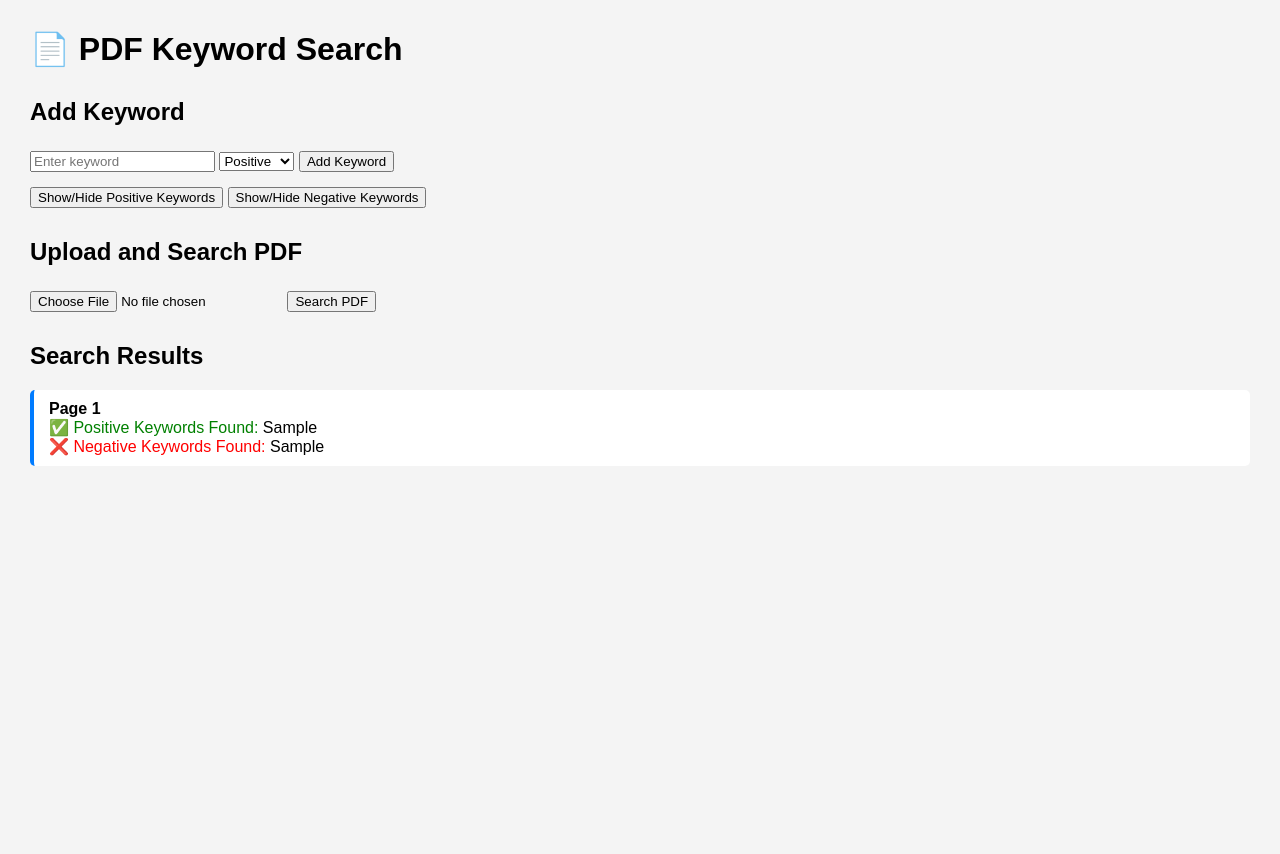
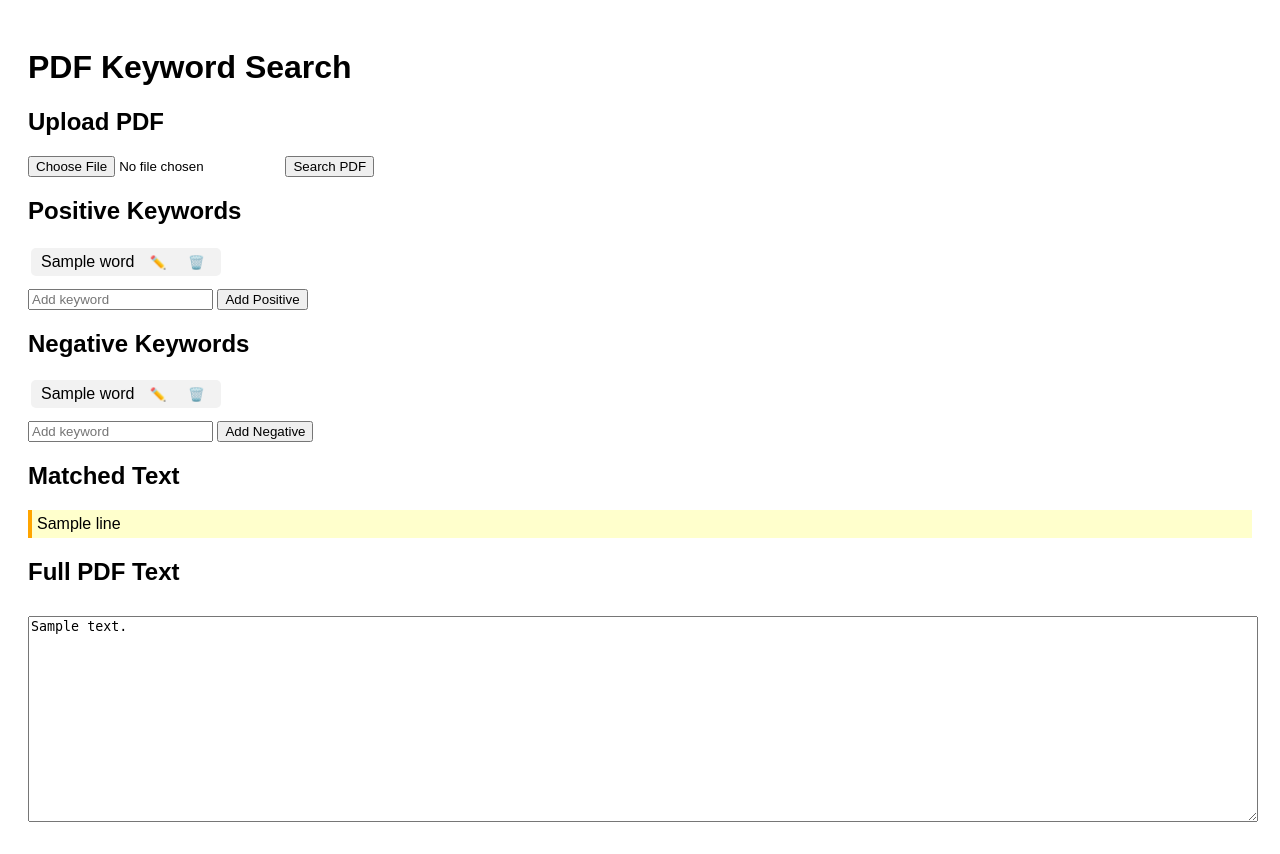
Before and after one commit to Aaronicc/pdf-keyword-search, a Flask app: template templates/index.html in a window 1280 px wide. Before the commit the page ends 466 px from the top, so only its background shows below. Run offline with Flask 3, Linux system fonts and the light colour scheme; the template is opened without the code that fills it: most values are stand-ins (such as "Sample title", 1, 10 or a date in 2020).

Commit message:
Update index.html

```diff
--- a/templates/index.html
+++ b/templates/index.html
@@ -4,98 +4,92 @@
     <meta charset="UTF-8">
     <title>PDF Keyword Search</title>
     <style>
-        body {
-            font-family: Arial, sans-serif;
-            margin: 30px;
-            background-color: #f4f4f4;
-        }
-        h2 {
-            margin-top: 30px;
-        }
-        .result-box {
-            background: #fff;
-            border-left: 4px solid #007BFF;
-            padding: 10px 15px;
-            margin: 10px 0;
-            border-radius: 5px;
-        }
-        .toggle-section {
-            margin-top: 10px;
-        }
-        .keyword-list {
-            display: none;
-            margin: 10px 0;
-            padding-left: 20px;
-        }
-        button {
-            margin-top: 5px;
-        }
+        body { font-family: Arial, sans-serif; padding: 20px; }
+        textarea { width: 100%; height: 200px; margin-top: 10px; }
+        .keyword-group { margin-bottom: 10px; }
+        .keyword { display: inline-block; background: #f2f2f2; padding: 5px 10px; margin: 3px; border-radius: 5px; }
+        .matched-line { background: #ffffcc; padding: 5px; margin-bottom: 3px; border-left: 4px solid orange; }
+        .icon-btn { background: none; border: none; cursor: pointer; margin-left: 5px; color: red; }
     </style>
     <script>
-        function toggleKeywords(id) {
-            var elem = document.getElementById(id);
-            elem.style.display = (elem.style.display === 'none') ? 'block' : 'none';
+        function confirmDelete(form) {
+            if (confirm("Are you sure you want to delete this keyword?")) {
+                form.submit();
+            }
+        }
+        function showEditForm(id, oldValue) {
+            const container = document.getElementById(`keyword-container-${id}`);
+            container.innerHTML = `
+                <form method="POST" action="/edit_keyword/${id}" style="display:inline;">
+                    <input name="new_word" value="${oldValue}" required>
+                    <button type="submit">Save</button>
+                </form>`;
         }
     </script>
 </head>
 <body>
-    <h1>📄 PDF Keyword Search</h1>
+    <h1>PDF Keyword Search</h1>
 
-    <!-- Add Keyword Form -->
-    <h2>Add Keyword</h2>
-    <form action="/add_keyword" method="post">
-        <input type="text" name="keyword" placeholder="Enter keyword" required>
-        <select name="type">
-            <option value="positive">Positive</option>
-            <option value="negative">Negative</option>
-        </select>
-        <button type="submit">Add Keyword</button>
-    </form>
+    {% if message %}
+        <p><strong>{{ message }}</strong></p>
+    {% endif %}
 
-    <!-- Show/Hide Keywords -->
-    <div class="toggle-section">
-        <button onclick="toggleKeywords('positive-kw')">Show/Hide Positive Keywords</button>
-        <div id="positive-kw" class="keyword-list">
-            <ul>
-                {% for word in pos_keywords %}
-                    <li>{{ word }}</li>
-                {% endfor %}
-            </ul>
-        </div>
-
-        <button onclick="toggleKeywords('negative-kw')">Show/Hide Negative Keywords</button>
-        <div id="negative-kw" class="keyword-list">
-            <ul>
-                {% for word in neg_keywords %}
-                    <li>{{ word }}</li>
-                {% endfor %}
-            </ul>
-        </div>
-    </div>
-
-    <!-- PDF Upload Form -->
-    <h2>Upload and Search PDF</h2>
-    <form method="POST" enctype="multipart/form-data">
-        <input type="file" name="pdf" accept=".pdf" required>
+    <h2>Upload PDF</h2>
+    <form method="POST" enctype="multipart/form-data" action="/">
+        <input type="file" name="pdf_file" accept=".pdf" required>
         <button type="submit">Search PDF</button>
     </form>
 
-    <!-- Search Results -->
-    {% if results %}
-        <h2>Search Results</h2>
-        {% for result in results %}
-            <div class="result-box">
-                <strong>Page {{ result.page }}</strong><br>
-                {% if result.found_positive %}
-                    <span style="color: green;">✅ Positive Keywords Found:</span>
-                    {{ result.found_positive | join(', ') }}<br>
-                {% endif %}
-                {% if result.found_negative %}
-                    <span style="color: red;">❌ Negative Keywords Found:</span>
-                    {{ result.found_negative | join(', ') }}<br>
-                {% endif %}
-            </div>
+    <h2>Positive Keywords</h2>
+    <div class="keyword-group">
+        {% for id, word in pos_keywords %}
+            <span class="keyword" id="keyword-container-{{ id }}">
+                {{ word }}
+                <button class="icon-btn" onclick="showEditForm({{ id }}, '{{ word }}')">✏️</button>
+                <form method="POST" action="/delete_keyword/{{ id }}" style="display:inline;">
+                    <button class="icon-btn" type="button" onclick="confirmDelete(this.form)">🗑️</button>
+                </form>
+            </span>
         {% endfor %}
+    </div>
+
+    <form method="POST" action="/add_keyword">
+        <input name="word" placeholder="Add keyword" required>
+        <input type="hidden" name="type" value="positive">
+        <button type="submit">Add Positive</button>
+    </form>
+
+    <h2>Negative Keywords</h2>
+    <div class="keyword-group">
+        {% for id, word in neg_keywords %}
+            <span class="keyword" id="keyword-container-{{ id }}">
+                {{ word }}
+                <button class="icon-btn" onclick="showEditForm({{ id }}, '{{ word }}')">✏️</button>
+                <form method="POST" action="/delete_keyword/{{ id }}" style="display:inline;">
+                    <button class="icon-btn" type="button" onclick="confirmDelete(this.form)">🗑️</button>
+                </form>
+            </span>
+        {% endfor %}
+    </div>
+
+    <form method="POST" action="/add_keyword">
+        <input name="word" placeholder="Add keyword" required>
+        <input type="hidden" name="type" value="negative">
+        <button type="submit">Add Negative</button>
+    </form>
+
+    {% if matched_lines %}
+        <h2>Matched Text</h2>
+        <div>
+            {% for line in matched_lines %}
+                <div class="matched-line">{{ line }}</div>
+            {% endfor %}
+        </div>
+    {% endif %}
+
+    {% if extracted_text %}
+        <h2>Full PDF Text</h2>
+        <textarea readonly>{{ extracted_text }}</textarea>
     {% endif %}
 </body>
 </html>
```
